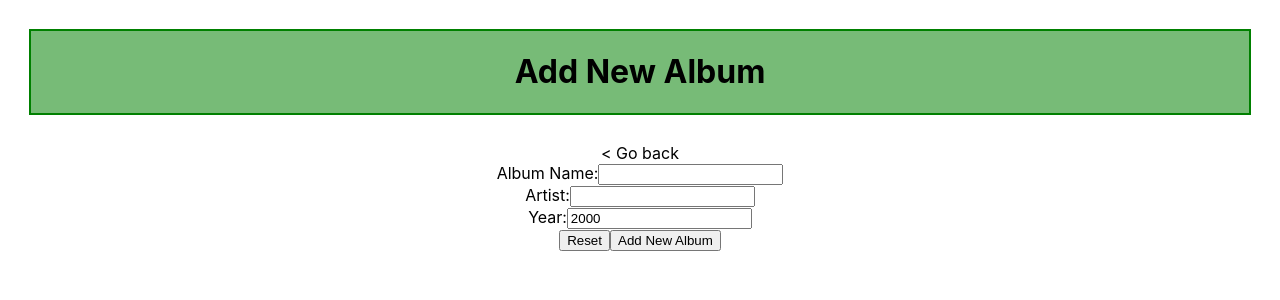
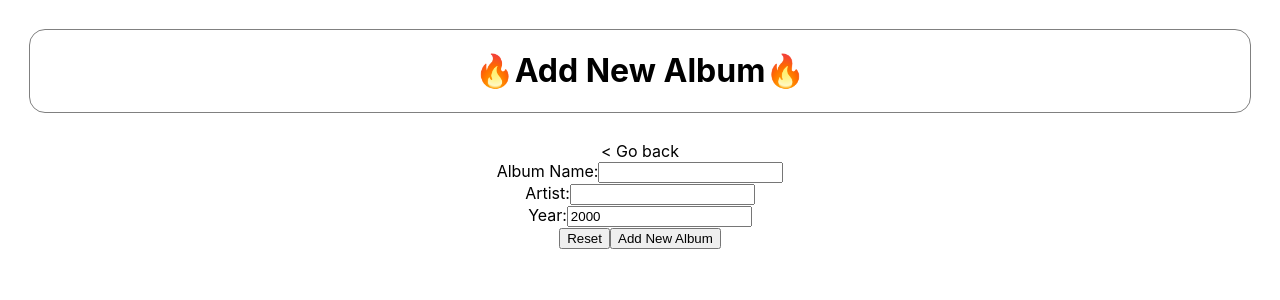
Before and after one commit to ediesportlond/albums2-routes, a React (Create React App) app: page /albums/new in a window 1280 px wide. Shown: the top 300 px of the page. Built offline with nearby package versions, Linux system fonts and the light colour scheme.

Commit message:
changed styling

```diff
--- a/src/App.css
+++ b/src/App.css
@@ -1,31 +1,37 @@
+body {
+  background-color: rgb(255, 255, 255);
+}
+
 .App {
   text-align: center;
-  background-color: #fff;
 }
 
-a{
+a {
   text-decoration: none;
-  color:inherit;
-}
-header {
-  border: 2px solid green;
-  background-color: rgba(0, 128, 0, 0.532);
-  margin: calc(1rem + 1vw);
+  color: inherit;
 }
 
-.album-list{
-  border: 2px solid gold;
-  background-color: rgba(255, 217, 0, 0.384);
+header {
+  border: 1px solid grey;
   margin: calc(1rem + 1vw);
+  border-radius: 1rem;
 }
 
-.album-card{
-  border: 2px solid grey;
-  margin: 1rem;
-  background-color: #eee;
+.album-list {
+  border: 1px solid grey;
+  background-color: rgba(211, 211, 211, 0.331);
+  margin: calc(1rem + 1vw);
+  border-radius: 1rem;
 }
 
-.album-title{
-  text-transform:capitalize;
+.album-card {
+  border: 1px solid grey;
+  margin: 1rem;
+  background-color: rgb(255, 255, 255);
+  border-radius: 1rem;
+}
+
+.album-title {
+  text-transform: capitalize;
   color: #605040;
 }
--- a/src/components/Header.jsx
+++ b/src/components/Header.jsx
@@ -1,7 +1,7 @@
 export default function Header({title}){
     return(
         <header>
-            <h1>{title}</h1>
+            <h1>🔥{title}🔥</h1>
         </header>
     )
 }
--- a/src/components/NewAlbumForm.jsx
+++ b/src/components/NewAlbumForm.jsx
@@ -19,6 +19,10 @@ export default function NewAlbumForm() {
 
     const clear = (e) => {
         e.preventDefault();
+        if(formData.album === ''|| formData.artist === ''){
+            alert("Complete all fields before saving")
+            return;
+        }
         setFormData(blankAlbum);
     }
 
@@ -42,15 +46,15 @@ export default function NewAlbumForm() {
                 <form action="" onSubmit={handleFormSubmit}>
                     <label htmlFor="album">Album Name:
                     </label>
-                    <input type="text" name='album' value={formData.album} onChange={handleFormChange}/>
+                    <input required type="text" name='album' value={formData.album} onChange={handleFormChange}/>
                     <br />
                     <label htmlFor="artist"> Artist:
                     </label>
-                    <input type="text" name='artist' value={formData.artist} onChange={handleFormChange}/>
+                    <input required type="text" name='artist' value={formData.artist} onChange={handleFormChange}/>
                     <br />
                     <label htmlFor="year">Year:
                     </label>
-                    <input type="number" name='year' value={formData.year} onChange={handleFormChange}/>
+                    <input required type="number" name='year' value={formData.year} onChange={handleFormChange}/>
                     <br />
                     <button onClick={clear}>Reset</button>
                     <input type="submit" value="Add New Album" />
--- a/src/scenes/AddAlbum.jsx
+++ b/src/scenes/AddAlbum.jsx
@@ -1,8 +1,8 @@
 import Header from '../components/Header';
 import NewAlbumForm from '../components/NewAlbumForm';
-import {Link} from 'react-router-dom';
+import { Link } from 'react-router-dom';
 
-export default function AddAlbum({ }) {
+export default function AddAlbum() {
     return (
         <>
             <Header title={'Add New Album'} />
```
